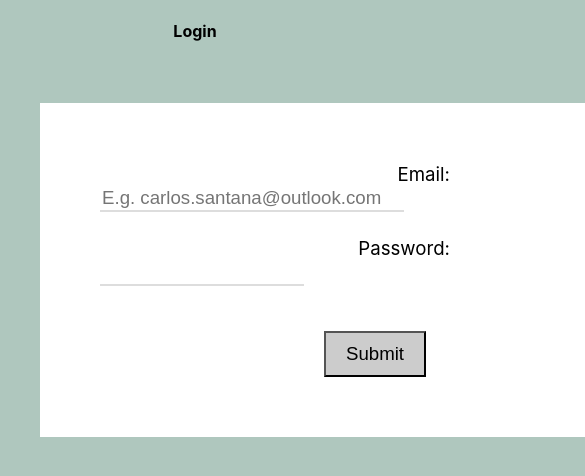
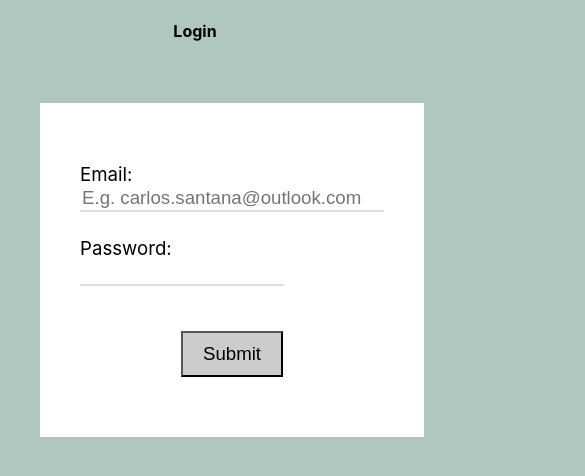
Before and after one commit to Secret-Santa-Sender/secretsantareact, a React (Create React App) app in the folder client/: page /login in a window 390 px wide. Shown: the top 476 px of the page, 585 px wide, since content can reach past the window. Built offline with nearby package versions, Linux system fonts and the light colour scheme.

Commit message:
repsonsive style

```diff
--- a/client/public/styles.css
+++ b/client/public/styles.css
@@ -91,11 +91,11 @@ form.registration label {
 }
 
 div.form-line {
-  margin: 20px;
+  margin: 20px 0;
 }
 
 div.form-container {
-  text-align: center;
+  text-align: left;
 }
 
 form.registration input[type="submit"] {
@@ -113,7 +113,7 @@ form.registration input[type="submit"]:hover {
 form.registration div.input-block {
   display: inline-block;
   text-align: left;
-  width: 550px;
+  width: 400px;
 }
 
 div.registrationLink {
@@ -131,3 +131,23 @@ div.registration-message {
   width: 400px;
   margin: auto;
 }
+
+div.submit-container {
+  text-align: center;
+}
+
+@media screen and (max-width: 800px) {
+  form.registration div.input-block {
+    display: inline-block;
+    text-align: left;
+    width: auto;
+  }
+  form.registration label {
+    vertical-align: top;
+    font-size: 14pt;
+    padding: 0 20px 0 0;
+    width: auto;
+    display: inline-block;
+    text-align: left;
+  }
+}
--- a/client/src/pages/login.js
+++ b/client/src/pages/login.js
@@ -78,7 +78,13 @@ class Login extends Component {
                   />
                 </div>
               </div>
-              <input type="submit" value="Submit" onClick={this.handleSubmit} />
+              <div className="submit-container">
+                <input
+                  type="submit"
+                  value="Submit"
+                  onClick={this.handleSubmit}
+                />
+              </div>
             </form>
           </div>
         </div>
```
